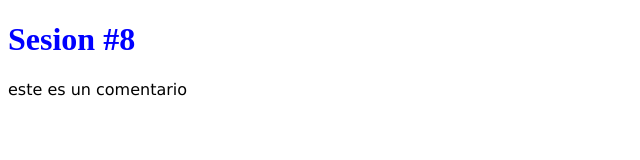
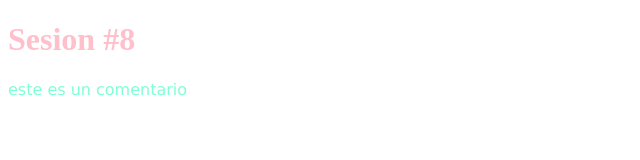
Before and after one commit to kety22/Sesion_8-, a plain HTML site: page index.html in a window 1280 px wide. Shown: the whole page, without its empty margins (0-640 px from the left). Drawn offline with Linux system fonts and the light colour scheme.

Commit message:
estilo en pagina nueva

```diff
--- a/style.css
+++ b/style.css
@@ -1,12 +1,12 @@
 h1
 {
-    color: blue;
+    color: pink;
     font-size: 15;
 
 }
 
 p{
-    color: black;
+    color:aquamarine;
     font-family: 'Lucida Sans', 'Lucida Sans Regular', 'Lucida Grande', 'Lucida Sans Unicode', Geneva, Verdana, sans-serif;
 
 }
```
